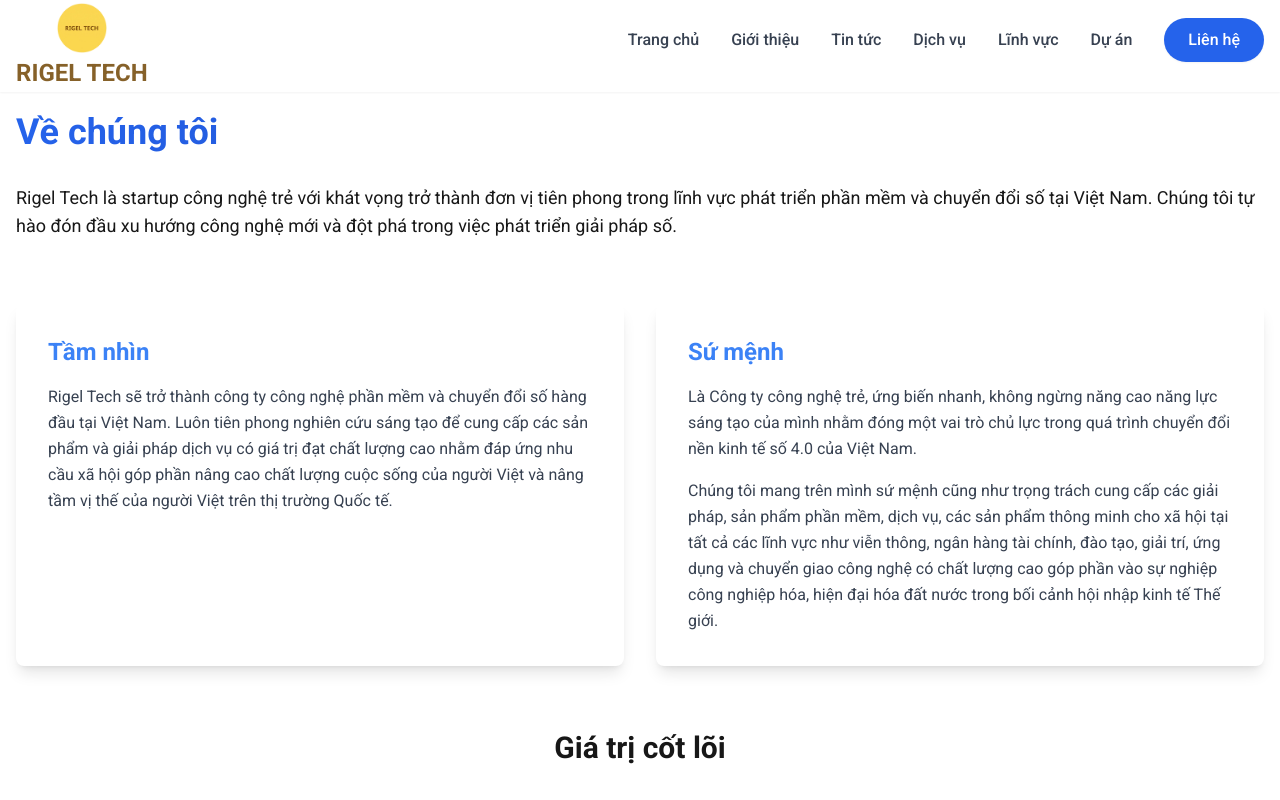
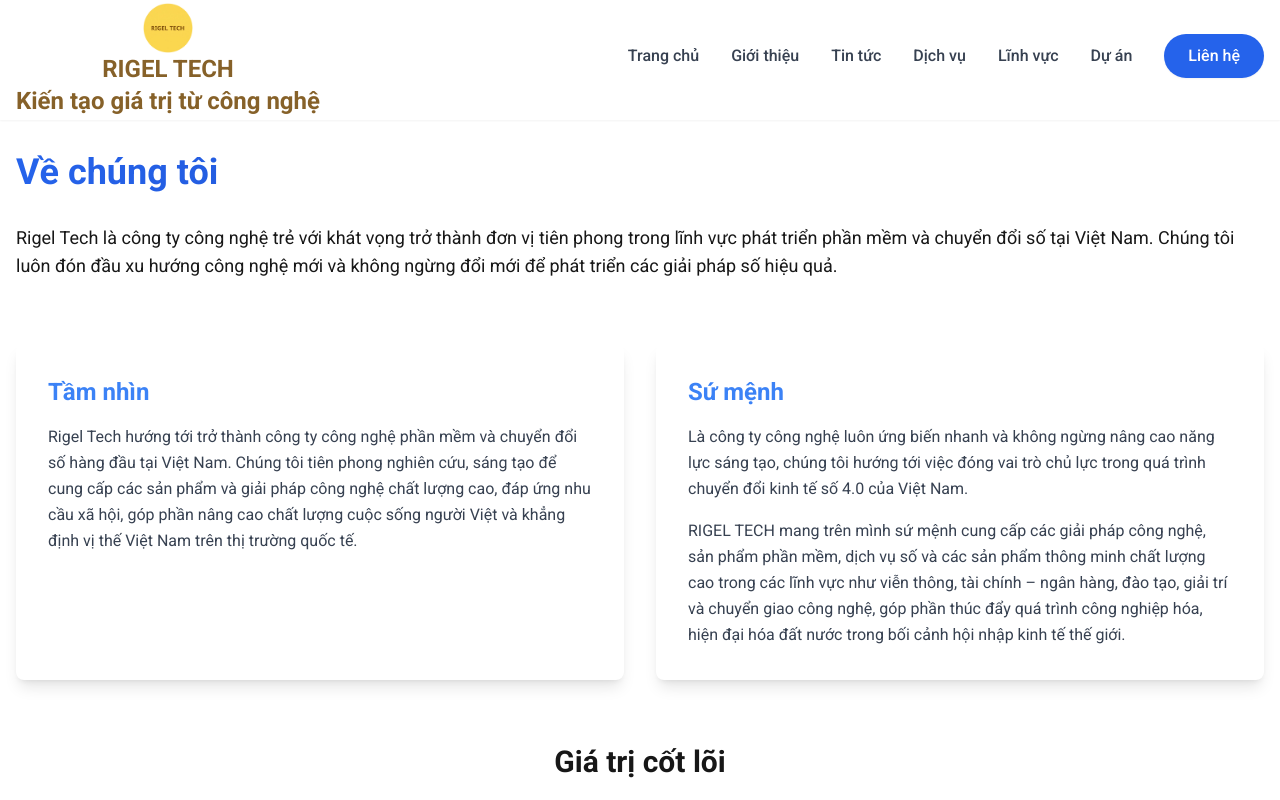
Before and after one commit to VPA2103/web-rigel-tech, a Next.js app: page /about in a window 1280 px wide. Shown: the top 800 px of the page. Built offline with nearby package versions, Linux system fonts and the light colour scheme.

Commit message:
xong chinh sua cac phan

```diff
--- a/src/app/about/page.tsx
+++ b/src/app/about/page.tsx
@@ -6,15 +6,11 @@ export default function AboutPage() {
             <div className="container mx-auto px-4">
                 {/* Company Introduction */}
                 <section className="mb-16">
-                    <h1 className="text-4xl font-bold mb-8 bg-clip-text text-transparent bg-gradient-to-r from-primary-600 to-primary-800">
+                    <h1 className="text-4xl font-bold mb-8 bg-clip-text text-transparent bg-gradient-to-r from-primary-600 to-primary-800 mt-10">
                         Về chúng tôi
                     </h1>
                     <p className="text-lg mb-6">
-                        Rigel Tech là startup công nghệ trẻ với khát vọng trở
-                        thành đơn vị tiên phong trong lĩnh vực phát triển phần
-                        mềm và chuyển đổi số tại Việt Nam. Chúng tôi tự hào đón
-                        đầu xu hướng công nghệ mới và đột phá trong việc phát
-                        triển giải pháp số.
+                        Rigel Tech là công ty công nghệ trẻ với khát vọng trở thành đơn vị tiên phong trong lĩnh vực phát triển phần mềm và chuyển đổi số tại Việt Nam. Chúng tôi luôn đón đầu xu hướng công nghệ mới và không ngừng đổi mới để phát triển các giải pháp số hiệu quả.
                     </p>
                 </section>
 
@@ -25,13 +21,7 @@ export default function AboutPage() {
                             Tầm nhìn
                         </h2>
                         <p className="text-gray-700 leading-relaxed">
-                            Rigel Tech sẽ trở thành công ty công nghệ phần mềm và
-                            chuyển đổi số hàng đầu tại Việt Nam. Luôn tiên phong
-                            nghiên cứu sáng tạo để cung cấp các sản phẩm và giải
-                            pháp dịch vụ có giá trị đạt chất lượng cao nhằm đáp
-                            ứng nhu cầu xã hội góp phần nâng cao chất lượng cuộc
-                            sống của người Việt và nâng tầm vị thế của người
-                            Việt trên thị trường Quốc tế.
+                            Rigel Tech hướng tới trở thành công ty công nghệ phần mềm và chuyển đổi số hàng đầu tại Việt Nam. Chúng tôi tiên phong nghiên cứu, sáng tạo để cung cấp các sản phẩm và giải pháp công nghệ chất lượng cao, đáp ứng nhu cầu xã hội, góp phần nâng cao chất lượng cuộc sống người Việt và khẳng định vị thế Việt Nam trên thị trường quốc tế.
                         </p>
                     </div>
                     <div className="bg-white p-8 rounded-lg shadow-lg">
@@ -39,20 +29,10 @@ export default function AboutPage() {
                             Sứ mệnh
                         </h2>
                         <p className="text-gray-700 mb-4 leading-relaxed">
-                            Là Công ty công nghệ trẻ, ứng biến nhanh, không
-                            ngừng năng cao năng lực sáng tạo của mình nhằm đóng
-                            một vai trò chủ lực trong quá trình chuyển đổi nền
-                            kinh tế số 4.0 của Việt Nam.
+                            Là công ty công nghệ luôn ứng biến nhanh và không ngừng nâng cao năng lực sáng tạo, chúng tôi hướng tới việc đóng vai trò chủ lực trong quá trình chuyển đổi kinh tế số 4.0 của Việt Nam.
                         </p>
                         <p className="text-gray-700 leading-relaxed">
-                            Chúng tôi mang trên mình sứ mệnh cũng như trọng
-                            trách cung cấp các giải pháp, sản phẩm phần mềm,
-                            dịch vụ, các sản phẩm thông minh cho xã hội tại tất
-                            cả các lĩnh vực như viễn thông, ngân hàng tài chính,
-                            đào tạo, giải trí, ứng dụng và chuyển giao công nghệ
-                            có chất lượng cao góp phần vào sự nghiệp công nghiệp
-                            hóa, hiện đại hóa đất nước trong bối cảnh hội nhập
-                            kinh tế Thế giới.
+                            RIGEL TECH mang trên mình sứ mệnh cung cấp các giải pháp công nghệ, sản phẩm phần mềm, dịch vụ số và các sản phẩm thông minh chất lượng cao trong các lĩnh vực như viễn thông, tài chính – ngân hàng, đào tạo, giải trí và chuyển giao công nghệ, góp phần thúc đẩy quá trình công nghiệp hóa, hiện đại hóa đất nước trong bối cảnh hội nhập kinh tế thế giới.
                         </p>
                     </div>
                 </section>
--- a/src/app/fields/page.tsx
+++ b/src/app/fields/page.tsx
@@ -58,7 +58,7 @@ export default function FieldsPage() {
 
                     <div className="bg-primary-50 p-10 rounded-xl">
                         <h2 className="text-3xl font-bold text-center mb-8 text-primary-800">
-                            Tại sao chọn giải pháp của DIGIFUND?
+                            Tại sao chọn giải pháp của RIGEL TECH?
                         </h2>
                         <div className="grid grid-cols-1 md:grid-cols-3 gap-6">
                             <div className="bg-white p-6 rounded-lg shadow-md">
--- a/src/components/header/header.tsx
+++ b/src/components/header/header.tsx
@@ -13,10 +13,10 @@ export default function Header() {
 
   return (
     <header className="fixed top-0 left-0 right-0 bg-white backdrop-blur-md z-50 shadow-sm">
-        <div className="container mx-auto px-4 h-20 flex items-center justify-between mb-3">
+      <div className="container mx-auto px-4 h-20 flex items-center justify-between mb-10">
         <Link
           href="/"
-            className="flex flex-col items-center gap-1 mt-3"
+          className="flex flex-col items-center gap-0 mt-10"
           onClick={handleNavigate}
         >
           <Image
@@ -28,6 +28,9 @@ export default function Header() {
           />
           <span className="text-2xl font-bold text-[#866129]">
             RIGEL TECH
+          </span>
+          <span className="text-2xl font-bold text-[#866129]">
+            Kiến tạo giá trị từ công nghệ
           </span>
         </Link>
 
@@ -69,7 +72,7 @@ export default function Header() {
         </button>
 
         {/* Desktop Navigation */}
-          <nav className="hidden lg:flex items-center gap-8">
+        <nav className="hidden lg:flex items-center gap-8 mt-8">
           <Link
             href="/"
             className="font-medium text-gray-700 hover:text-primary-600 transition-colors duration-200"
@@ -123,8 +126,7 @@ export default function Header() {
 
         {/* Mobile & Tablet Navigation */}
         <nav
-            className={`${
-              isMenuOpen ? "flex" : "hidden"
+          className={`${isMenuOpen ? "flex" : "hidden"
             } lg:hidden absolute top-20 left-0 right-0 bg-white flex-col p-4 border-t shadow-lg`}
         >
           {/* Menu for medium screens (iPad) */}
--- a/src/components/home/AboutSection.tsx
+++ b/src/components/home/AboutSection.tsx
@@ -18,11 +18,7 @@ export default function AboutSection() {
                                 Sáng tạo & Chuyên môn
                             </h3>
                             <p className="text-lg leading-relaxed text-gray-800">
-                                Rigel Tech là startup công nghệ, với đội ngũ kỹ sư phần mềm giàu nhiệt
-                                huyết và sáng tạo. Chúng tôi chuyên phát triển
-                                các giải pháp web hiện đại và ứng dụng di động
-                                thông minh, giúp doanh nghiệp bắt kịp xu hướng
-                                công nghệ mới nhất.
+                                Rigel Tech là công ty công nghệ với đội ngũ kỹ sư phần mềm giàu nhiệt huyết và sáng tạo. Chúng tôi chuyên phát triển các giải pháp web hiện đại và ứng dụng di động thông minh, giúp doanh nghiệp bắt kịp xu hướng công nghệ mới.
                             </p>
                         </div>
                         <div className="grid grid-cols-2 gap-6">
--- a/src/constants/images.ts
+++ b/src/constants/images.ts
@@ -3,7 +3,7 @@ export const BANNER_IMAGES = [
     id: 1,
     src: "/banner-1.jpg",
     alt: "Banner 1",
-    title: "Công ty cổ phần công nghệ Rigel Tech",
+    title: "CÔNG TY TNHH RIGEL TECH",
     description: "Đối tác tin cậy cho sự phát triển bền vững của doanh nghiệp",
   },
   {
```
Also changed, not shown: src/app/contact/page.tsx (+35 -5 lines), src/constants/data.ts (+7 -0 lines). Lines whose indentation alone changed are shown as unchanged.
